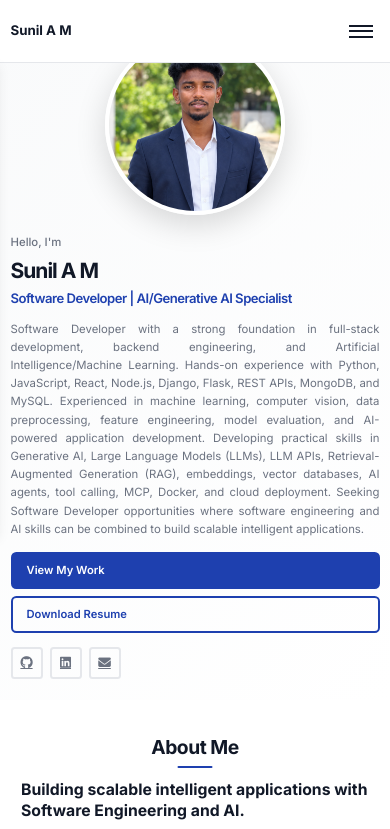
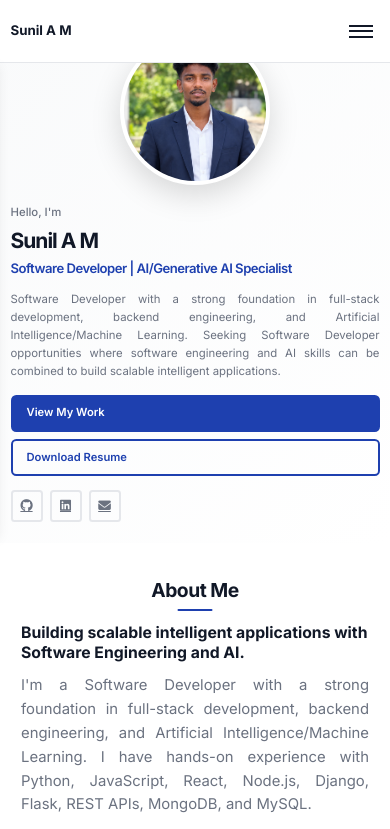
Before and after one commit to sunilmanjunath28/Portfolio, a plain HTML site: page index.html in a window 390 px wide. Shown: the top 829 px of the page. Drawn offline with Linux system fonts and the light colour scheme.

Commit message:
updated resume

```diff
--- a/index.html
+++ b/index.html
@@ -43,15 +43,11 @@
                 <p class="hero-role">Software Developer | AI/Generative AI Specialist</p>
                 <p class="hero-bio">
 Software Developer with a strong foundation in full-stack development, backend engineering, and Artificial Intelligence/Machine Learning.
-Hands-on experience with Python, JavaScript, React, Node.js, Django, Flask, REST APIs, MongoDB, and MySQL. Experienced in machine
-learning, computer vision, data preprocessing, feature engineering, model evaluation, and AI-powered application development. Developing
-practical skills in Generative AI, Large Language Models (LLMs), LLM APIs, Retrieval-Augmented Generation (RAG), embeddings, vector
-databases, AI agents, tool calling, MCP, Docker, and cloud deployment. Seeking Software Developer opportunities where software
-engineering and AI skills can be combined to build scalable intelligent applications.
+Seeking Software Developer opportunities where software engineering and AI skills can be combined to build scalable intelligent applications.
                 </p>
                 <div class="hero-actions">
                     <a href="#projects" class="btn btn-primary">View My Work</a>
-                    <a href="images/Sunil Resume FSD with experience.pdf" class="btn btn-outline" download="Sunil_AM_Resume.pdf">
+                    <a href="images/Sunil_AI_Engineer_resume.pdf" class="btn btn-outline" download="Sunil_AM_Resume.pdf">
                         Download Resume
                     </a>
                 </div>
@@ -62,14 +58,14 @@ engineering and AI skills can be combined to build scalable intelligent applicat
                     <a href="https://www.linkedin.com/in/sunilmanjunath28/" target="_blank" rel="noopener" aria-label="LinkedIn">
                         <i class="fab fa-linkedin"></i>
                     </a>
-                    <a href="mailto:sunilswathi84@gmail.com" aria-label="Email">
+                    <a href="mailto:sunilmanjunath28@gmail.com" aria-label="Email">
                         <i class="fas fa-envelope"></i>
                     </a>
                 </div>
             </div>
             <div class="hero-image">
-                <div class="image-frame">
-                    <img src="images/profile.png" alt="Sunil A M - Full Stack Developer">
+                <div class="image-wrapper">
+                    <img src="images/Profile.png" alt="Sunil A M - Software Developer" class="profile-img">
                 </div>
             </div>
         </div>
@@ -109,7 +105,7 @@ engineering and AI skills can be combined to build scalable intelligent applicat
                         <div class="experience-header">
                             <div class="experience-left">
                                 <h3>AI & Machine Learning Intern</h3>
-                                <h4>Spherenex</h4>
+                                <h4>Spherenex NextSpider Technologies</h4>
                             </div>
                             <div class="experience-right">
                                 <span class="experience-duration">Feb 2026 – May 2026</span>
@@ -511,7 +507,7 @@ engineering and AI skills can be combined to build scalable intelligent applicat
                         </div>
                         <div class="contact-details">
                             <h4>EMAIL</h4>
-                            <a href="mailto:sunilswathi84@gmail.com">sunilswathi84@gmail.com</a>
+                            <a href="mailto:sunilswathi84@gmail.com">sunilmanjunath28@gmail.com</a>
                         </div>
                     </div>
 
--- a/style.css
+++ b/style.css
@@ -287,27 +287,24 @@ body {
     align-items: center;
 }
 
-.image-frame {
+.image-wrapper {
     position: relative;
     width: 320px;
     height: 320px;
-}
-
-.image-frame::before {
-    display: none;
-}
-
-.image-frame img {
-    position: relative;
+    border-radius: 50%;
+    overflow: hidden;
+    box-shadow: 0 10px 30px rgba(0, 0, 0, 0.15);
+    border: 4px solid white;
+    background: white;
+    flex-shrink: 0;
+}
+
+.profile-img {
     width: 100%;
     height: 100%;
-    border-radius: 50%;
+    object-fit: cover;
+    object-position: center 20%;
     display: block;
-    box-shadow: 0 10px 30px rgba(0, 0, 0, 0.15);
-    z-index: 1;
-    object-fit: cover;
-    object-position: center 25%;
-    border: 4px solid white;
 }
 
 /* About Section */
@@ -1184,9 +1181,13 @@ body {
         margin: 0 auto;
     }
 
-    .image-frame {
-        width: 280px;
-        height: 280px;
+    .image-wrapper {
+        width: 240px;
+        height: 240px;
+    }
+
+    .profile-img {
+        object-position: center 20%;
     }
 
     .hero-content {
@@ -1428,9 +1429,13 @@ body {
         max-width: 100%;
     }
 
-    .image-frame {
-        width: 180px;
-        height: 180px;
+    .image-wrapper {
+        width: 150px;
+        height: 150px;
+    }
+
+    .profile-img {
+        object-position: center 20%;
     }
 
     .hero-greeting {
```
Also changed, not shown: 3 other files.
